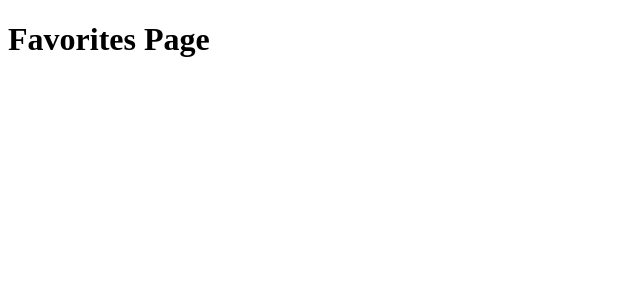
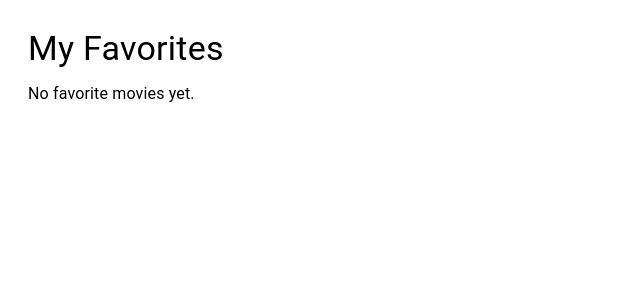
Before and after one commit to console-zain/Movie-Explorer-Discover-Your-Favorite-Films, a React (Create React App) app: page /favorites in a window 1280 px wide. Shown: the top 300 px of the page, without its empty margins (0-640 px from the left). Built offline with nearby package versions, Linux system fonts and the light colour scheme; sample sign-in values are in the browser's storage.

Commit message:
Added favorite toggle and remove functionality

```diff
--- a/src/components/MovieCard/MovieCard.jsx
+++ b/src/components/MovieCard/MovieCard.jsx
@@ -2,23 +2,34 @@ import { Card, CardContent, CardMedia, Typography } from "@mui/material";
 import { useNavigate } from "react-router-dom";
 import IconButton from "@mui/material/IconButton";
 import FavoriteIcon from "@mui/icons-material/Favorite";
-import { getFavorites, saveFavorites } from "../../utils/localStorage";
+import {
+  getFavorites,
+  saveFavorites,
+  isFavorite,
+} from "../../utils/localStorage";
+import { useState } from "react";
+import FavoriteBorderIcon from "@mui/icons-material/FavoriteBorder";
 
 const MovieCard = ({ movie }) => {
   const navigate = useNavigate();
 
+  const [favorite, setFavorite] = useState(isFavorite(movie.id));
+
   const handleFavorite = (e) => {
     e.stopPropagation();
 
-    const favorites = getFavorites();
+    let favorites = getFavorites();
 
-    const exists = favorites.some((fav) => fav.id === movie.id);
+    if (favorite) {
+      favorites = favorites.filter((fav) => fav.id !== movie.id);
 
-    if (!exists) {
+      saveFavorites(favorites);
+      setFavorite(false);
+    } else {
       favorites.push(movie);
+
       saveFavorites(favorites);
-
-      alert("Added to favorites");
+      setFavorite(true);
     }
   };
 
@@ -51,7 +62,7 @@ const MovieCard = ({ movie }) => {
 
       <CardContent>
         <IconButton color="error" onClick={handleFavorite}>
-          <FavoriteIcon />
+          {favorite ? <FavoriteIcon /> : <FavoriteBorderIcon />}
         </IconButton>
         <Typography variant="h6">{movie.title}</Typography>
 
--- a/src/pages/Favorites/Favorites.jsx
+++ b/src/pages/Favorites/Favorites.jsx
@@ -1,5 +1,47 @@
+import { useEffect, useState } from "react";
+
+import MovieCard from "../../components/MovieCard/MovieCard";
+
+import { getFavorites } from "../../utils/localStorage";
+
+import { Typography, Grid } from "@mui/material";
+
 const Favorites = () => {
-  return <h1>Favorites Page</h1>;
+  const [favorites, setFavorites] = useState([]);
+
+  useEffect(() => {
+    const loadFavorites = () => {
+      setFavorites(getFavorites());
+    };
+
+    loadFavorites();
+
+    window.addEventListener("storage", loadFavorites);
+
+    return () => {
+      window.removeEventListener("storage", loadFavorites);
+    };
+  }, []);
+
+  return (
+    <div style={{ padding: "20px" }}>
+      <Typography variant="h4" gutterBottom>
+        My Favorites
+      </Typography>
+
+      {favorites.length === 0 && (
+        <Typography>No favorite movies yet.</Typography>
+      )}
+
+      <Grid container spacing={3}>
+        {favorites.map((movie) => (
+          <Grid item xs={12} sm={6} md={4} lg={3} key={movie.id}>
+            <MovieCard movie={movie} />
+          </Grid>
+        ))}
+      </Grid>
+    </div>
+  );
 };
 
 export default Favorites;
--- a/src/utils/localStorage.js
+++ b/src/utils/localStorage.js
@@ -5,3 +5,9 @@ export const getFavorites = () => {
 export const saveFavorites = (favorites) => {
   localStorage.setItem("favorites", JSON.stringify(favorites));
 };
+
+export const isFavorite = (movieId) => {
+  const favorites = getFavorites();
+
+  return favorites.some((movie) => movie.id === movieId);
+};
```
